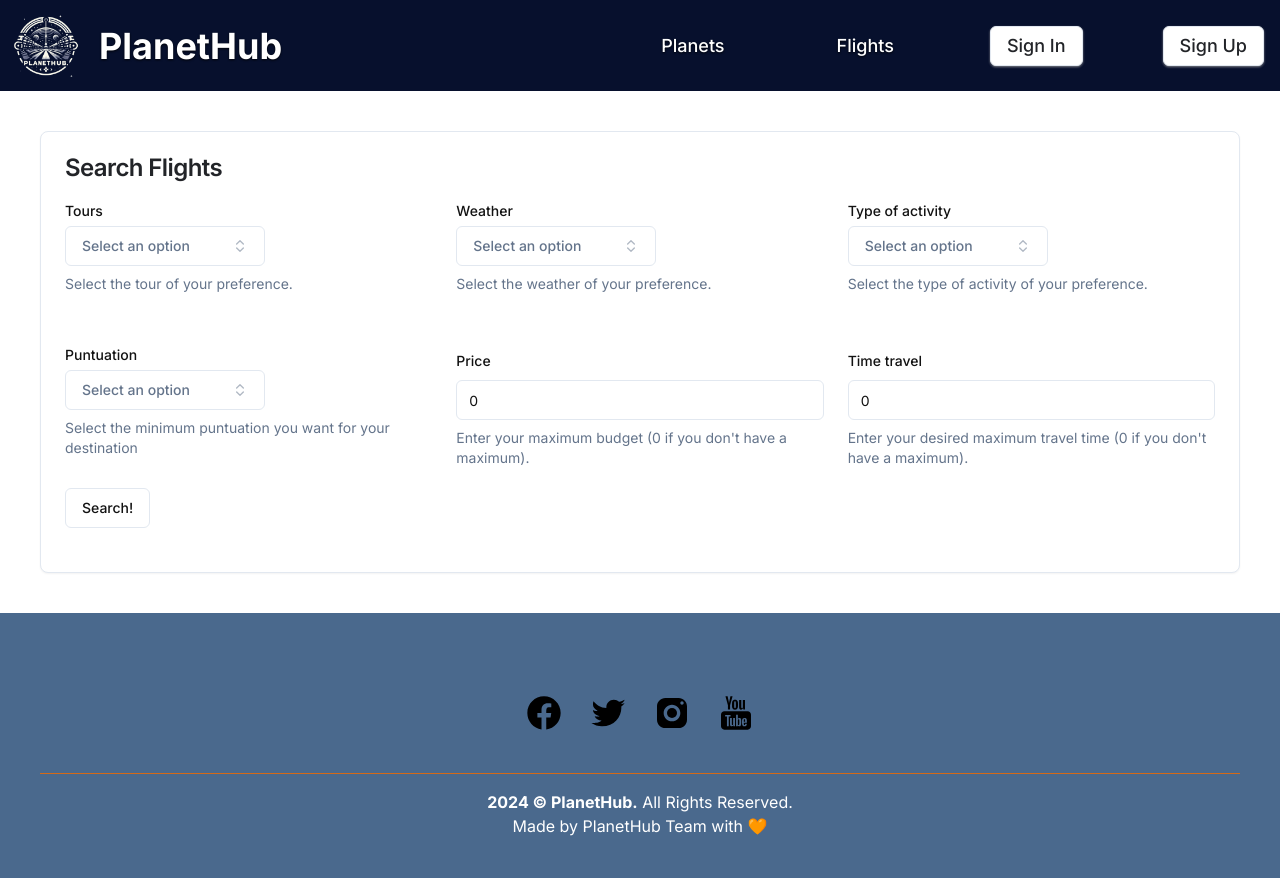
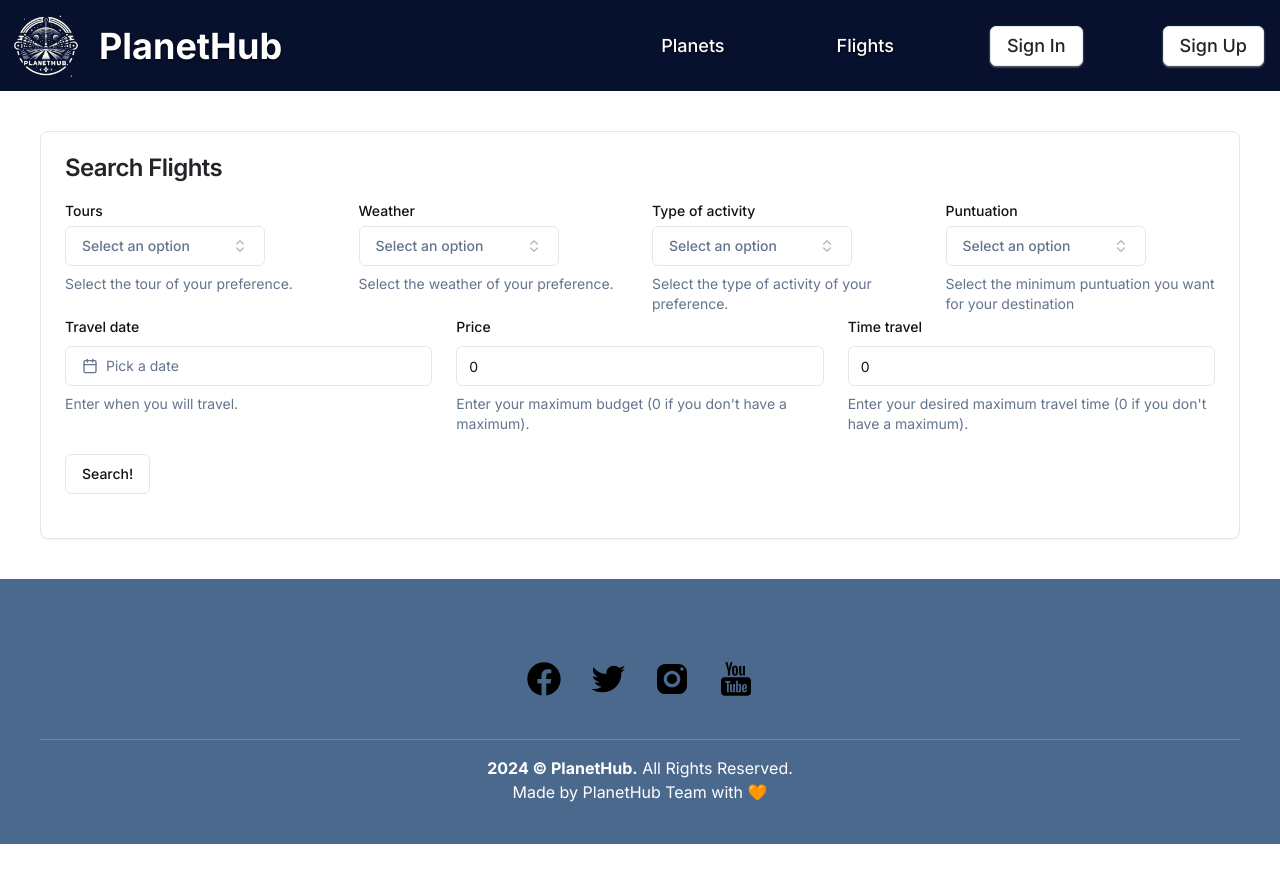
Before and after one commit to jcamilomolinar/planet-hub, a Next.js app in the folder planet-hub/: page /flights in a window 1280 px wide. After the commit the page ends 844 px from the top, so only its background shows below. Built offline with nearby package versions, Linux system fonts and the light colour scheme.

Commit message:
fix(flight form): add date picker

```diff
--- a/planet-hub/components/FlightSearchForm.tsx
+++ b/planet-hub/components/FlightSearchForm.tsx
@@ -3,7 +3,7 @@
 import { zodResolver } from "@hookform/resolvers/zod"
 import { Check, ChevronsUpDown } from "lucide-react"
 import { useForm } from "react-hook-form"
-import { z } from "zod"
+import { date, z } from "zod"
 import { cn } from "@/lib/utils"
 import { Button } from "@/components/ui/button"
 import { Input } from "@/components/ui/input"
@@ -32,10 +32,69 @@ import {
 import {
   Card,
   CardContent,
-  CardFooter,
   CardHeader,
   CardTitle,
 } from "@/components/ui/card"
+import { format } from "date-fns"
+import { CalendarIcon } from "lucide-react"
+import { Calendar } from "@/components/ui/calendar"
+
+function FlightSearchFormFieldDate({ form, title, name, description }:
+  { form: any, name: string, title: string, description: string }){
+
+  return(
+    <FormField
+      control={form.control}
+      name={name}
+      render={({ field }) => (
+        <FormItem>
+          <FormLabel>{title}</FormLabel>
+          <FormControl>
+            <Popover>
+              <PopoverTrigger asChild>
+                <Button
+                  variant={"outline"}
+                  className={cn(
+                    "w-full justify-start text-left font-normal",
+                    !field.value && "text-muted-foreground",
+                  )}
+                >
+                  <CalendarIcon className="mr-2 h-4 w-4" />
+                  {field.value?.from ? (
+                    field.value.to ? (
+                      <>
+                        {format(field.value.from, "LLL dd, y")} -{" "}
+                        {format(field.value.to, "LLL dd, y")}
+                      </>
+                    ) : (
+                      format(field.value.from, "LLL dd, y")
+                    )
+                  ) : (
+                    <span>Pick a date</span>
+                  )}
+                </Button>
+              </PopoverTrigger>
+              <PopoverContent className="w-auto p-0" align="start">
+                <Calendar
+                  initialFocus
+                  mode="range"
+                  defaultMonth={field.value?.from}
+                  selected={field.value}
+                  onSelect={field.onChange}
+                  numberOfMonths={2}
+                />
+              </PopoverContent>
+            </Popover>
+          </FormControl>
+          <FormDescription>
+            {description}
+          </FormDescription>
+          <FormMessage />
+        </FormItem>
+      )}
+    />
+  );
+}
 
 function FlightSearchFormFieldInput({ form, title, name, description }:
   { form: any, name: string, title: string, description: string }) {
@@ -142,13 +201,21 @@ const languages = [
     { label: "Chinese", value: "zh" },
   ] as const
 
+  const DATE_REQUIRED_ERROR = "Date is required.";
+
   const FormSchema = z.object({
     tour: z.string(),
     weather: z.string(),
     activityType: z.string(),
     puntuation: z.string(),
     price: z.coerce.number().nonnegative(),
-    timeTravel: z.coerce.number().nonnegative()
+    timeTravel: z.coerce.number().nonnegative(),
+    date: z.object({
+            from: z.date().optional(),
+            to: z.date().optional(),
+          }, {required_error: DATE_REQUIRED_ERROR}).refine((date) => {
+          return !!date.from;
+          }, DATE_REQUIRED_ERROR),
     })
 
 export function FlightSearchForm() {
@@ -176,13 +243,18 @@ export function FlightSearchForm() {
             <CardTitle className="text-textTitle">Search Flights</CardTitle>
           </CardHeader>
           <CardContent className="text-textAll">
-            <div className="grid grid-cols-3 grid-rows-2 gap-6">
+            <div>
+              <div className="grid grid-cols-4 grid-rows-1 gap-6">
                 <FlightSearchFormFieldCombobox elements={languages} form={form} title="Tours" name="tour" description="Select the tour of your preference." />
                 <FlightSearchFormFieldCombobox elements={languages} form={form} title="Weather" name="weather" description="Select the weather of your preference." />
                 <FlightSearchFormFieldCombobox elements={languages} form={form} title="Type of activity" name="activityType" description="Select the type of activity of your preference." />
                 <FlightSearchFormFieldCombobox elements={languages} form={form} title="Puntuation" name="puntuation" description="Select the minimum puntuation you want for your destination" />
+              </div>
+              <div className="grid grid-cols-3 grid-rows-1 gap-6">
+                <FlightSearchFormFieldDate form={form} title="Travel date" name="date" description="Enter when you will travel." />
                 <FlightSearchFormFieldInput form={form} title="Price" name="price" description="Enter your maximum budget (0 if you don't have a maximum)." />
                 <FlightSearchFormFieldInput form={form} title="Time travel" name="timeTravel" description="Enter your desired maximum travel time (0 if you don't have a maximum)." />
+              </div>
            </div>
             <Button className="my-5" type="submit" variant="outline">Search!</Button>
           </CardContent>
```
Lines whose indentation alone changed are shown as unchanged.
